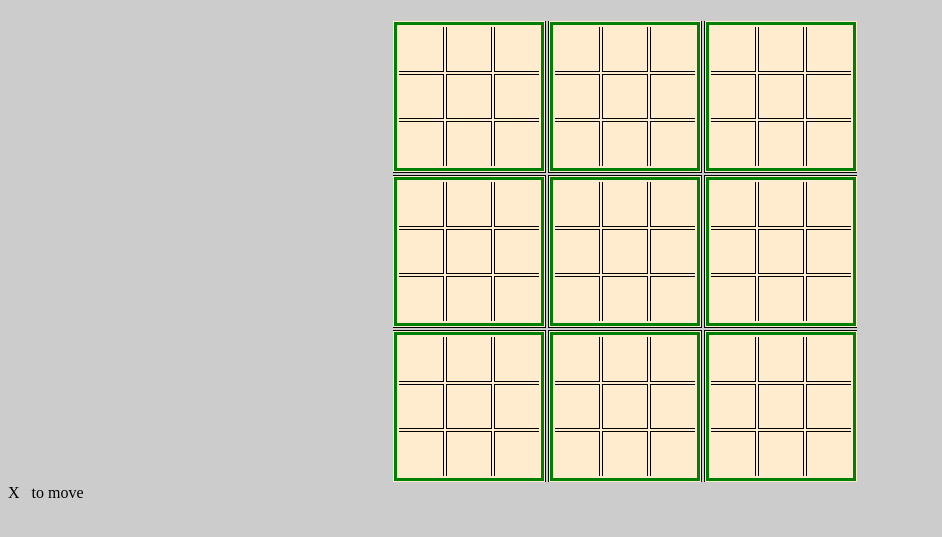
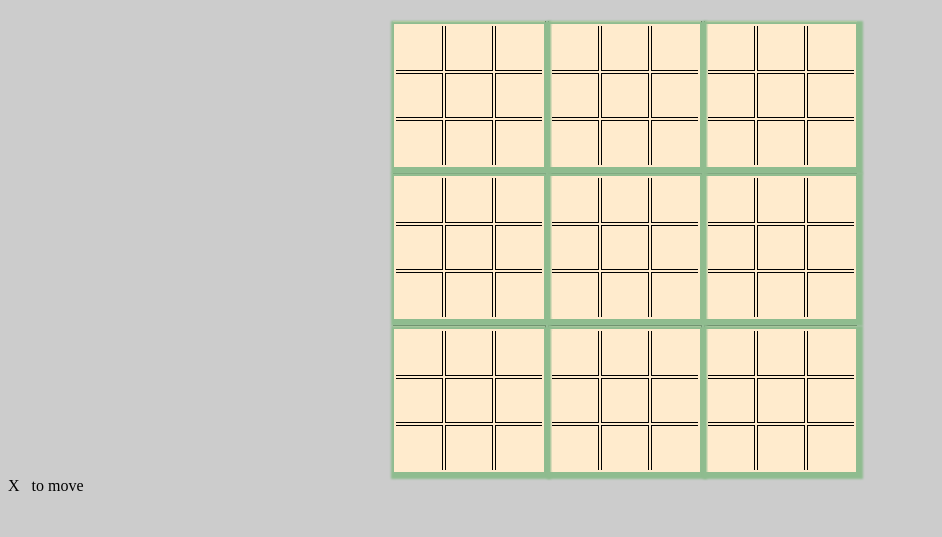
Before and after one commit to alevyt/super-tic-tac-toe, a plain HTML site: page index.html in a window 1280 px wide. Shown: the part 61-598 px from the top of the page, without its empty margins (0-942 px from the left). Drawn offline with Linux system fonts and the light colour scheme.

Commit message:
minor style update

```diff
--- a/style.css
+++ b/style.css
@@ -11,10 +11,12 @@ table {
     /* width: 100%; */
     position: relative;
     &.active {
-        border: 3px solid green;
+        /* border: 3px solid green; */
+        box-shadow: 2px 2px 2px 5px darkseagreen;
 
         td {
             cursor: pointer;
+
 
             &:hover {
                 background-color: aquamarine;
@@ -38,6 +40,7 @@ table {
     tr {
         height: 150px;
         td {
+            background-repeat: no-repeat;
             cursor: not-allowed;
             &.x {
                 background-image: url('x.svg');
```
